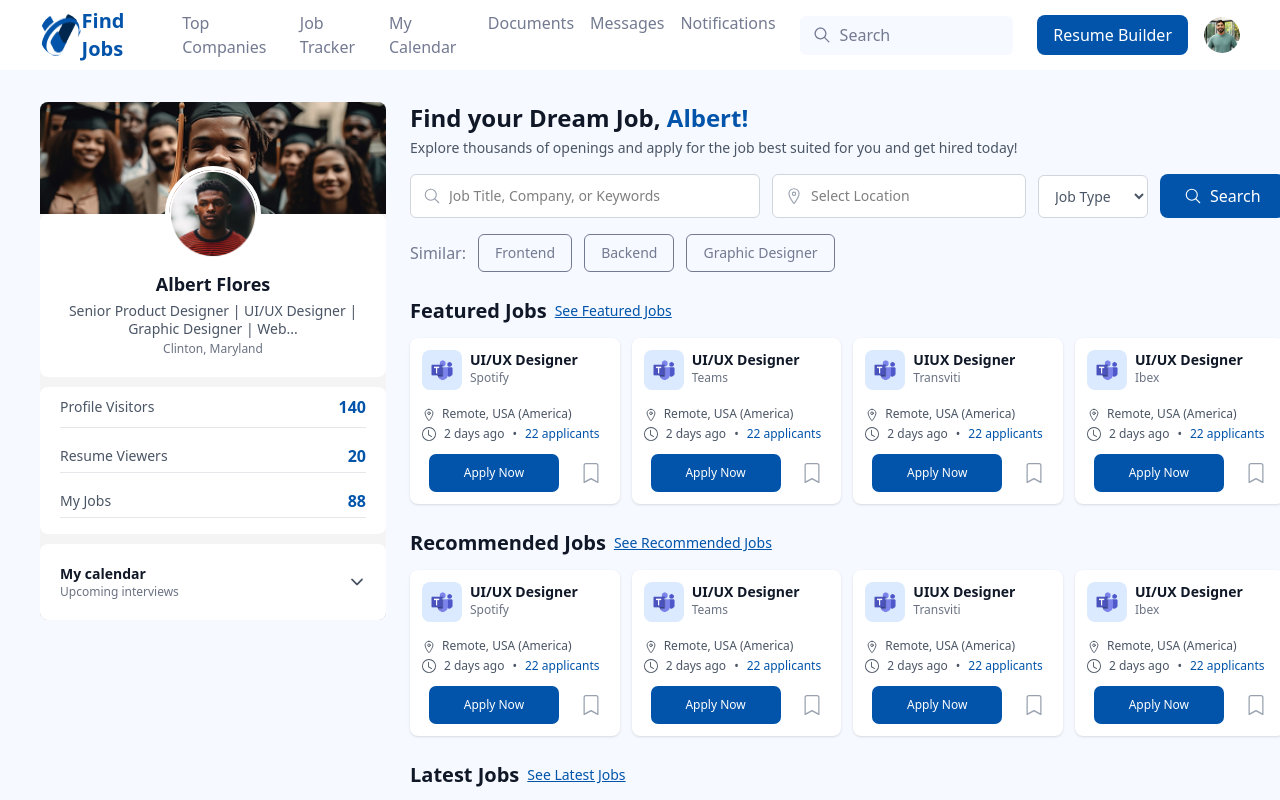
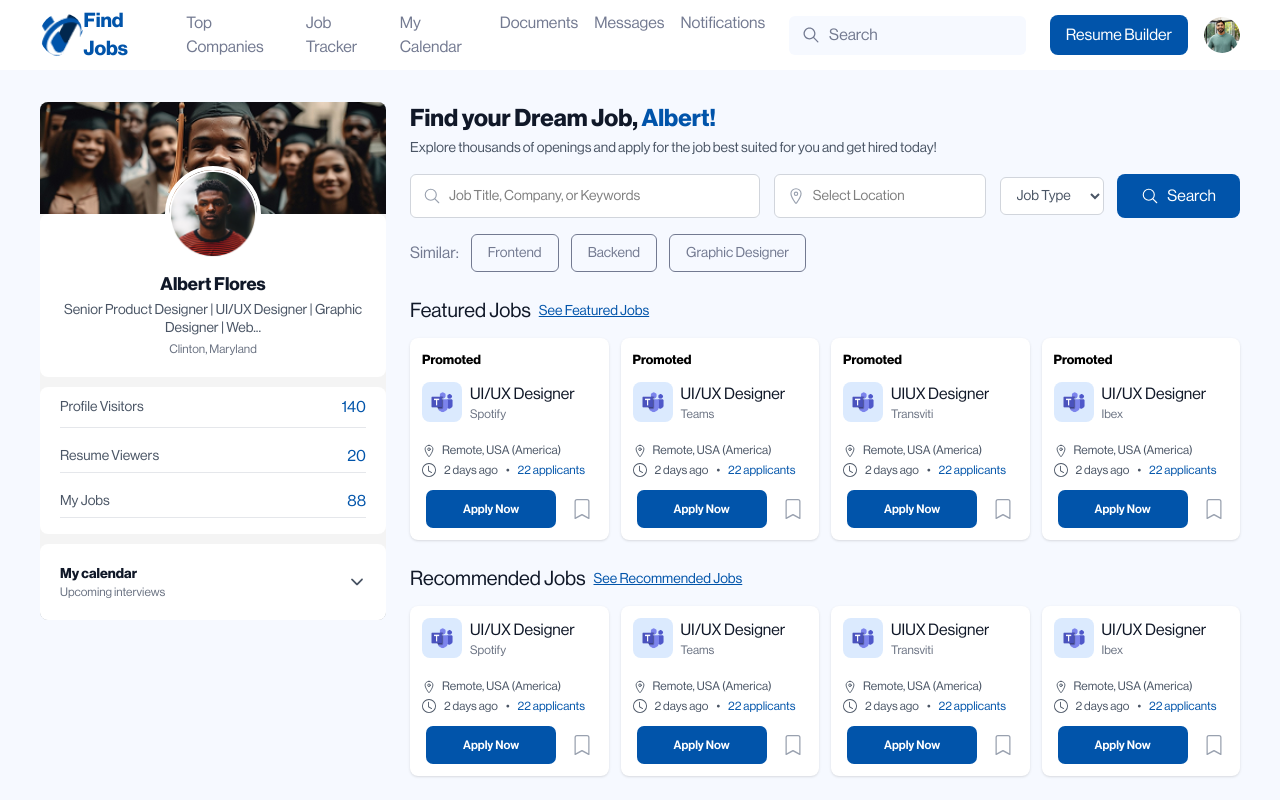
Before and after one commit to Muhammad-Salman2/Transviti-Landing-page, a React (Vite) app: page / in a window 1280 px wide. Shown: the top 800 px of the page. Built offline with nearby package versions, Linux system fonts and the light colour scheme.

Commit message:
landing page completed

```diff
--- a/src/components/JobListingSection.jsx
+++ b/src/components/JobListingSection.jsx
@@ -43,21 +43,21 @@
         }
     ];
 
-    const JobCard = ({ job }) => (
-        <div className="bg-white rounded-lg p-3 shadow-sm hover:shadow-md transition-shadow">
+    const JobCard = ({ job, showPromoted = false }) => (
+        <div className="bg-white rounded-lg p-3 shadow-sm hover:shadow-lg transition-all duration-300 cursor-pointer">
             <div className="flex flex-col  gap-3 ">
+                {showPromoted && <div><p className='font-bold text-[13px]'>Promoted</p></div>}
                 <div className='flex '>
                     <div className="w-10 h-10 bg-blue-100 rounded-lg flex items-center justify-center shrink-0 overflow-hidden">
                         <img src={logoPlaceholder} alt="Company Logo" className="w-full h-full object-cover" />
                     </div>
                     <div className="flex justify-between items-start mb-2 pl-2">
                         <div className="flex-1 min-w-0">
-                            <h3 className="font-semibold text-gray-900 text-sm truncate">{job.title}</h3>
+                            <h3 className=" text-gray-900 text-[16px] truncate">{job.title}</h3>
                             <p className="text-xs text-gray-500">{job.company}</p>
                         </div>
 
                     </div>
-
                 </div>
 
                 <div className="flex  ">
@@ -75,10 +75,10 @@
                     </div>
                 </div>
                 <div className="flex justify-around items-center">
-                    <button className="w-[130px] h-[38px] bg-[#0154AA] text-white text-xs py-2 rounded-[7px] hover:bg-blue-700 transition-colors font-medium">
+                    <button className="w-[130px] h-[38px] bg-[#0154AA] text-white text-xs py-2 rounded-[7px] hover:bg-[#013d7a] active:bg-[#012d5a] transition-all duration-200 font-medium">
                         Apply Now
                     </button>
-                    <BsBookmark className="text-gray-400 cursor-pointer hover:text-blue-600 ml-2 shrink-0 " size={20} />
+                    <BsBookmark className="text-gray-400 cursor-pointer hover:text-[#0154AA] hover:scale-110 active:scale-95 transition-all duration-200 ml-2 shrink-0 " size={20} />
                 </div>
             </div>
         </div>
@@ -125,7 +125,7 @@
                             <option>Remote</option>
                         </select>
                     </div>
-                        <button className="bg-[#0154AA] text-white px-6 py-2.5 rounded-lg hover:bg-blue-700 transition-colors flex items-center gap-2 font-medium">
+                        <button className="bg-[#0154AA] text-white px-6 py-2.5 rounded-lg hover:bg-[#013d7a] active:bg-[#012d5a] transition-all duration-200 flex items-center gap-2 ">
                             <IoSearchOutline className="text-lg" />
                             Search
                         </button>
@@ -137,7 +137,7 @@
                     {jobCategories.map((category, index) => (
                         <button
                             key={index}
-                            className="px-4 py-2 bg-[#F6F9FF] border text-[#737A91]  border-[#737A91] rounded-md text-sm hover:bg-white transition-colors"
+                            className="px-4 py-2 bg-[#F6F9FF] border text-[#737A91] border-[#737A91] rounded-md text-sm hover:bg-[#0154AA] hover:text-white hover:border-[#0154AA] transition-all duration-200"
                         >
                             {category}
                         </button>
@@ -148,12 +148,12 @@
             {/* Featured Jobs Section */}
             <div className="mb-6">
                 <div className="flex items-center mb-3">
-                    <h2 className="text-[20px] font-semibold text-gray-900">Featured Jobs</h2>
-                    <a href="#" className="text-sm text-[#0154AA] underline pl-2">See Featured Jobs</a>
+                    <h2 className="text-[20px] text-gray-900">Featured Jobs</h2>
+                    <a href="#" className="text-sm text-[#0154AA] underline pl-2 hover:text-[#013d7a] transition-colors duration-200">See Featured Jobs</a>
                 </div>
                 <div className="grid grid-cols-4 gap-3">
                     {featuredJobs.map((job) => (
-                        <JobCard key={job.id} job={job} />
+                        <JobCard key={job.id} job={job} showPromoted={true} />
                     ))}
                 </div>
             </div>
@@ -161,12 +161,12 @@
             {/* Recommended Jobs Section */}
             <div className="mb-6">
                 <div className="flex  items-center mb-3">
-                    <h2 className="text-[20px] font-semibold text-gray-900">Recommended Jobs</h2>
-                    <a href="#" className="text-sm text-[#0154AA] underline pl-2">See Recommended Jobs</a>
+                    <h2 className="text-[20px] text-gray-900">Recommended Jobs</h2>
+                    <a href="#" className="text-sm text-[#0154AA] underline pl-2 hover:text-[#013d7a] transition-colors duration-200">See Recommended Jobs</a>
                 </div>
                 <div className="grid grid-cols-4 gap-3">
                     {featuredJobs.map((job) => (
-                        <JobCard key={job.id + 10} job={job} />
+                        <JobCard key={job.id + 10} job={job} showPromoted={false} />
                     ))}
                 </div>
             </div>
@@ -174,12 +174,12 @@
             {/* Latest Jobs Section */}
             <div>
                 <div className="flex  items-center mb-3">
-                    <h2 className="text-[20px] font-semibold text-gray-900">Latest Jobs</h2>
-                    <a href="#" className="text-sm text-[#0154AA] underline pl-2">See Latest Jobs</a>
+                    <h2 className="text-[20px] text-gray-900">Latest Jobs</h2>
+                    <a href="#" className="text-sm text-[#0154AA] underline pl-2 hover:text-[#013d7a] transition-colors duration-200">See Latest Jobs</a>
                 </div>
                 <div className="grid grid-cols-4 gap-3">
                     {[...featuredJobs, ...featuredJobs].map((job, index) => (
-                        <JobCard key={index + 20} job={job} />
+                        <JobCard key={index + 20} job={job} showPromoted={false} />
                     ))}
                 </div>
             </div>
--- a/src/components/ProfileSection.jsx
+++ b/src/components/ProfileSection.jsx
@@ -43,27 +43,26 @@
                 <div className="px-5 pb-4 space-y-3 bg-[#FFFFFF] mt-2.5 rounded-lg">
                     <div className="flex justify-between items-center py-2  border-b border-gray-200">
                         <p className="text-gray-600 text-sm">Profile Visitors</p>
-                        <p className="font-semibold text-[#0154AA] text-base">140</p>
+                        <p className=" text-[#0154AA] text-base">140</p>
                     </div>
                     <div className="flex justify-between items-center py-1 border-b border-gray-200">
                         <p className="text-gray-600 text-sm">Resume Viewers</p>
-                        <p className="font-semibold text-[#0154AA] text-base">20</p>
+                        <p className=" text-[#0154AA] text-base">20</p>
                     </div>
                     <div className="flex justify-between items-center py-1 border-b border-gray-200">
                         <p className="text-gray-600 text-sm">My Jobs</p>
-                        <p className="font-semibold text-[#0154AA] text-base">88</p>
+                        <p className=" text-[#0154AA] text-base">88</p>
                     </div>
                 </div>
 
                 {/* Calendar Section */}
                 <div className="flex justify-between items-center px-5 pb-5 pt-5 bg-[#FFFFFF] mt-2.5 rounded-lg">
-                    {/* <div className="bg-gray-50 rounded-lg flex justify-between items-center cursor-pointer hover:bg-gray-100 transition-colors"> */}
                         <div className="text-left">
-                            <h3 className="font-semibold text-gray-900 text-sm">My calendar</h3>
+                            <h3 className="font-bold text-gray-900 text-sm">My calendar</h3>
                             <p className="text-gray-500 text-xs">Upcoming interviews</p>
                         </div>
                         <IoIosArrowDown className="text-gray-600 text-lg cursor-pointer" />
-                    {/* </div> */}
+
                 </div>
 
 
--- a/src/index.css
+++ b/src/index.css
@@ -1 +1,56 @@
 @import "tailwindcss";
+
+/* Neue Haas Grotesk Display Pro Font Family */
+@font-face {
+  font-family: 'Neue Haas Grotesk Display Pro';
+  src: url('./assets/font/neue-haas-grotesk-display-pro-cufonfonts/NeueHaasDisplayXXThin.ttf') format('truetype');
+  font-weight: 100;
+  font-style: normal;
+}
+
+@font-face {
+  font-family: 'Neue Haas Grotesk Display Pro';
+  src: url('./assets/font/neue-haas-grotesk-display-pro-cufonfonts/NeueHaasDisplayXThin.ttf') format('truetype');
+  font-weight: 200;
+  font-style: normal;
+}
+
+@font-face {
+  font-family: 'Neue Haas Grotesk Display Pro';
+  src: url('./assets/font/neue-haas-grotesk-display-pro-cufonfonts/NeueHaasDisplayThin.ttf') format('truetype');
+  font-weight: 300;
+  font-style: normal;
+}
+
+@font-face {
+  font-family: 'Neue Haas Grotesk Display Pro';
+  src: url('./assets/font/neue-haas-grotesk-display-pro-cufonfonts/NeueHaasDisplayRoman.ttf') format('truetype');
+  font-weight: 400;
+  font-style: normal;
+}
+
+@font-face {
+  font-family: 'Neue Haas Grotesk Display Pro';
+  src: url('./assets/font/neue-haas-grotesk-display-pro-cufonfonts/NeueHaasDisplayMediu.ttf') format('truetype');
+  font-weight: 500;
+  font-style: normal;
+}
+
+@font-face {
+  font-family: 'Neue Haas Grotesk Display Pro';
+  src: url('./assets/font/neue-haas-grotesk-display-pro-cufonfonts/NeueHaasDisplayBold.ttf') format('truetype');
+  font-weight: 700;
+  font-style: normal;
+}
+
+@font-face {
+  font-family: 'Neue Haas Grotesk Display Pro';
+  src: url('./assets/font/neue-haas-grotesk-display-pro-cufonfonts/NeueHaasDisplayBlack.ttf') format('truetype');
+  font-weight: 900;
+  font-style: normal;
+}
+
+/* Apply font to entire website */
+* {
+  font-family: 'Neue Haas Grotesk Display Pro', -apple-system, BlinkMacSystemFont, 'Segoe UI', 'Roboto', 'Oxygen', 'Ubuntu', 'Cantarell', 'Fira Sans', 'Droid Sans', 'Helvetica Neue', sans-serif;
+}
```
